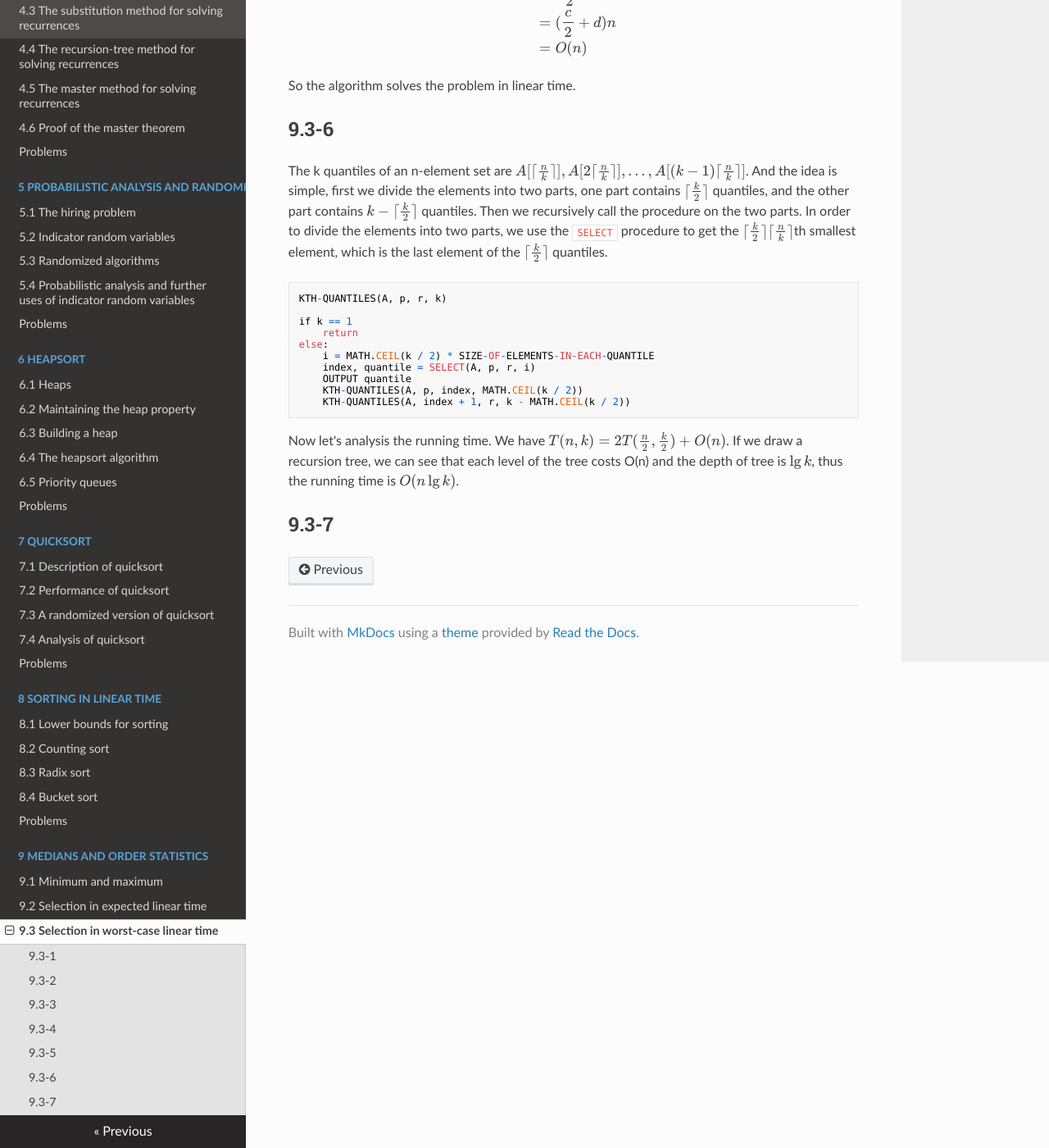
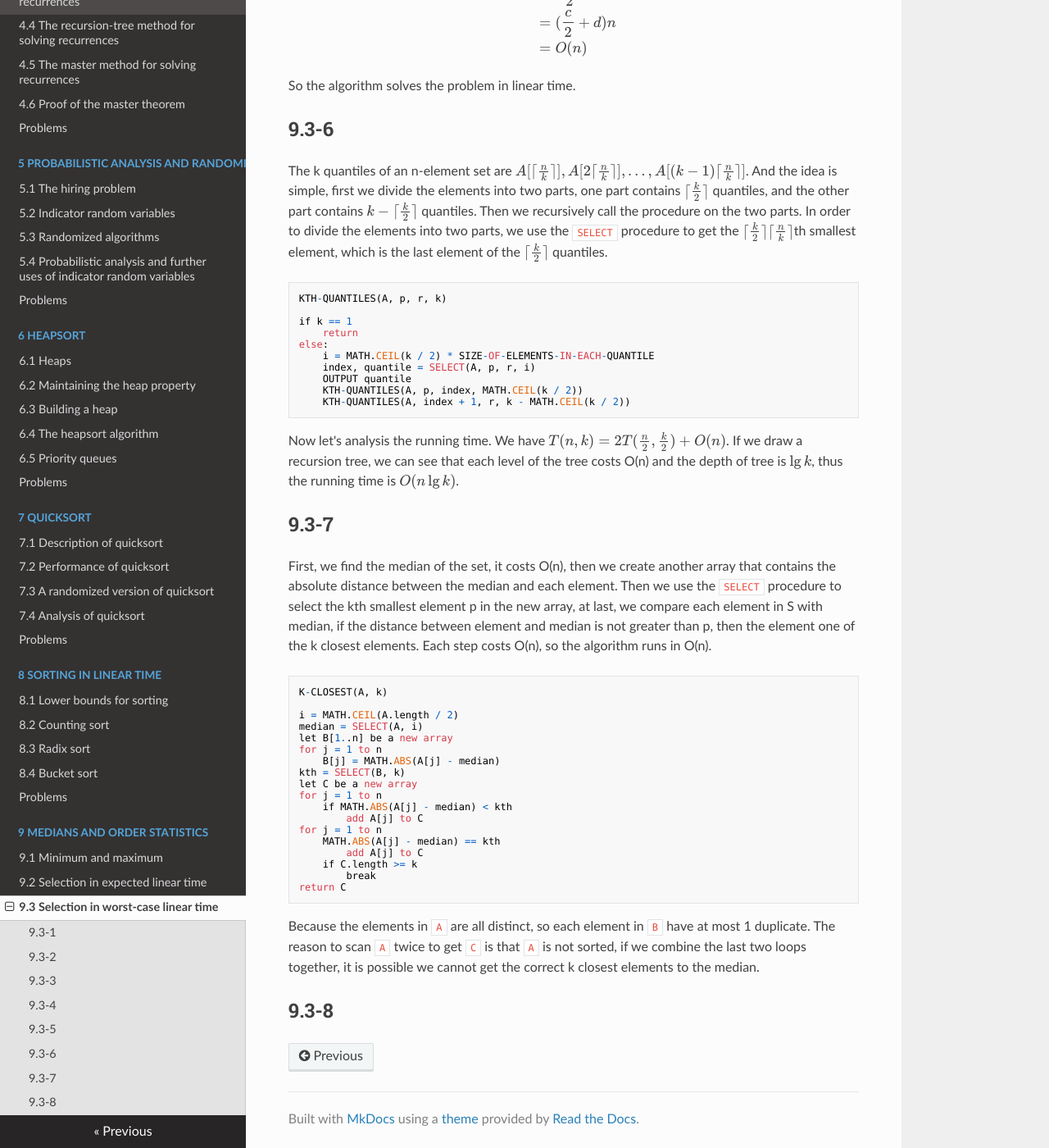
Before and after one commit to Frederick-S/Introduction-to-Algorithms-Notes, an MkDocs documentation site: the page built from docs/9-Medians-and-Order-Statistics/9.3-Selection-in-worst-case-linear-time.md, in a window 1280 px wide and 1400 px high, scrolled down 1905 px. Shown: the whole window at 82% size. Built offline with MkDocs 1.6.1, drawn with Linux system fonts in a browser that asks for light colours; nearby versions of some CDN libraries; formulas are drawn with MathJax 3; old or Windows-style settings are respelled for this version of MkDocs; some of the changed text lies outside the part shown.

Commit message:
Add 9.3-7

````diff
--- a/docs/9-Medians-and-Order-Statistics/9.3-Selection-in-worst-case-linear-time.md
+++ b/docs/9-Medians-and-Order-Statistics/9.3-Selection-in-worst-case-linear-time.md
@@ -20,7 +20,7 @@ where the last step holds as long as $\frac{c}{k}n + an - \frac{c}{4}n + ck \leq
 
 We have $\frac{c}{k}n + an - \frac{c}{4}n + ck = c(\frac{n}{k} - \frac{n}{4} + k) + an \leq 0$. Because both c and a are positive, so it could only be $\frac{n}{k} - \frac{n}{4} + k \leq 0$. Let $f(k) = \frac{n}{k} - \frac{n}{4} + k$, so $f(4) = 4 > 0, f(5) = -\frac{n}{20} + 5 \leq 0 \text{ when } n \geq 100$. So we can always find a $n_0$ such that $f(k) \leq 0$ when $k \geq 5$.
 
-Thus the algorithm work in linear time if the input elementes are divided into groups of 7, but doesn't run in linear time if they are divided into groups of 3.
+Thus the algorithm work in linear time if the input elements are divided into groups of 7, but doesn't run in linear time if they are divided into groups of 3.
 
 ## 9.3-2
 We already know that there are at least $\frac{3n}{10} - 6$ elements are less (greater) than x, because $\lceil \frac{n}{4} \rceil < \frac{n}{4} + 1$, let $\frac{3n}{10} - 6 \geq \frac{n}{4} + 1$, we get $n \geq 140$.
@@ -83,3 +83,29 @@ else:
 Now let's analysis the running time. We have $T(n, k) = 2T(\frac{n}{2}, \frac{k}{2}) + O(n)$. If we draw a recursion tree, we can see that each level of the tree costs O(n) and the depth of tree is $\lg{k}$, thus the running time is $O(n\lg{k})$.
 
 ## 9.3-7
+First, we find the median of the set, it costs O(n), then we create another array that contains the absolute distance between the median and each element. Then we use the `SELECT` procedure to select the kth smallest element p in the new array, at last, we compare each element in S with median, if the distance between element and median is not greater than p, then the element one of the k closest elements. Each step costs O(n), so the algorithm runs in O(n).
+
+```
+K-CLOSEST(A, k)
+
+i = MATH.CEIL(A.length / 2)
+median = SELECT(A, i)
+let B[1..n] be a new array
+for j = 1 to n
+    B[j] = MATH.ABS(A[j] - median)
+kth = SELECT(B, k)
+let C be a new array
+for j = 1 to n
+    if MATH.ABS(A[j] - median) < kth
+        add A[j] to C
+for j = 1 to n
+    MATH.ABS(A[j] - median) == kth
+        add A[j] to C
+    if C.length >= k
+        break
+return C
+```
+
+Because the elements in `A` are all distinct, so each element in `B` have at most 1 duplicate. The reason to scan `A` twice to get `C` is that `A` is not sorted, if we combine the last two loops together, it is possible we cannot get the correct k closest elements to the median.
+
+## 9.3-8
````
